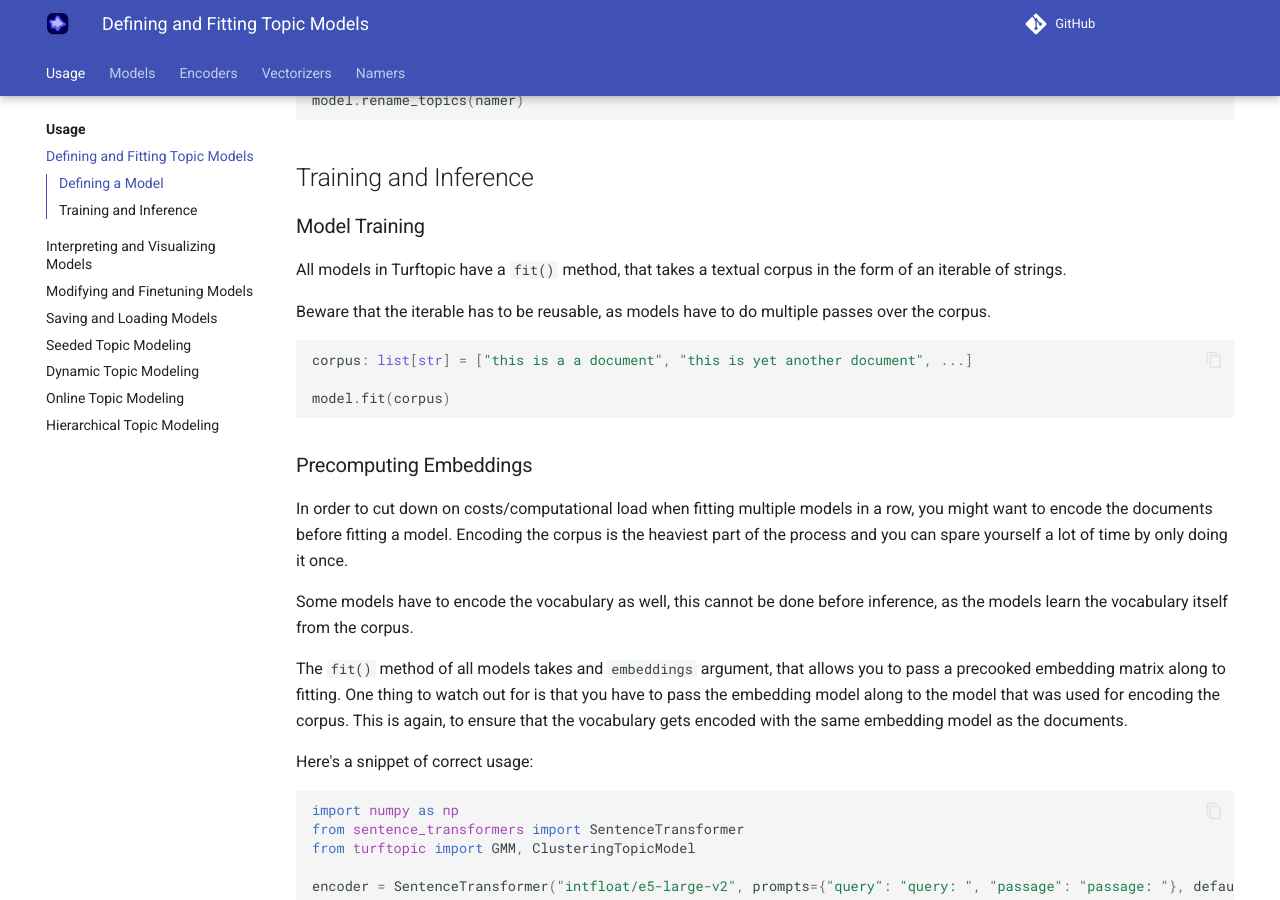
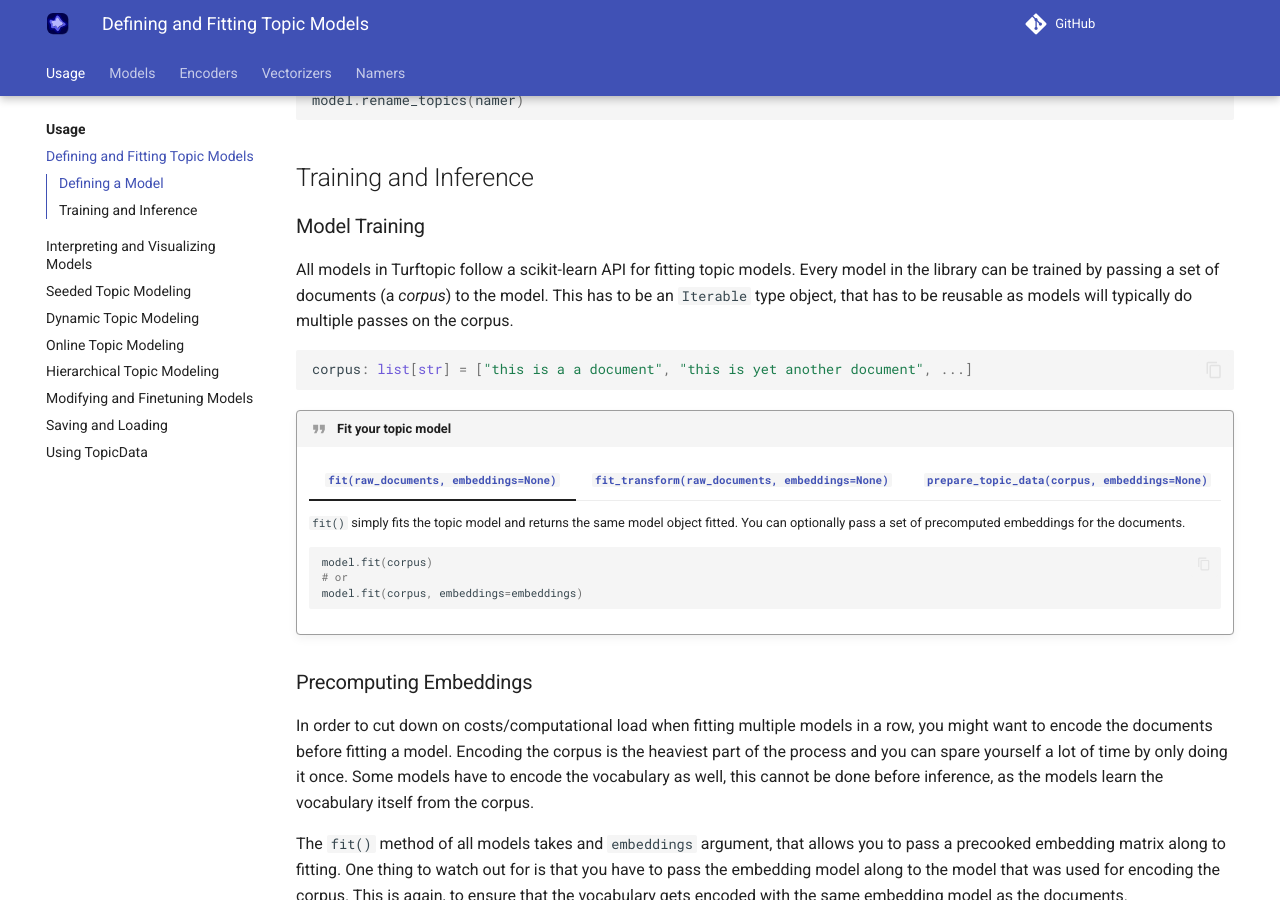
Before and after one commit to x-tabdeveloping/turftopic, an MkDocs documentation site: the page built from docs/model_definition_and_training.md, in a window 1280 px wide and 900 px high, scrolled down 2832 px. Built offline with MkDocs 1.6.1 and Material for MkDocs 9.7.7, drawn with Linux system fonts in a browser that asks for light colours; comment, search, counter and statistics services are not loaded.

Commit message:
Added documentation on TopicData

````diff
--- a/docs/model_definition_and_training.md
+++ b/docs/model_definition_and_training.md
@@ -182,22 +182,64 @@
 ## Training and Inference
 
 ### Model Training
-
-All models in Turftopic have a `fit()` method, that takes a textual corpus in the form of an iterable of strings.
-
-Beware that the iterable has to be reusable, as models have to do multiple passes over the corpus.
+All models in Turftopic follow a scikit-learn API for fitting topic models.
+Every model in the library can be trained by passing a set of documents (a _corpus_) to the model.
+This has to be an `Iterable` type object, that has to be reusable as models will typically do multiple passes on the corpus.
 
 ```python
 corpus: list[str] = ["this is a a document", "this is yet another document", ...]
+```
+!!! quote "Fit your topic model"
+    === "`fit(raw_documents, embeddings=None)`"
 
-model.fit(corpus)
-```
+        `fit()` simply fits the topic model and returns the same model object fitted.
+        You can optionally pass a set of precomputed embeddings for the documents.
+
+        ```python
+        model.fit(corpus)
+        # or
+        model.fit(corpus, embeddings=embeddings)
+        ```
+
+    === "`fit_transform(raw_documents, embeddings=None)`"
+
+        `fit_transform()` not only trains the model but also returns topic-proportions in all documents in the corpus.
+        ```python
+        document_topic_matrix = model.fit_transform(corpus)
+        # or
+        document_topic_matrix = model.fit_transform(corpus, embeddings=embeddings)
+        print(document_topic_matrix.shape)
+        # prints (n_documents, n_topics)
+        ```
+    === "`prepare_topic_data(corpus, embeddings=None)`"
+
+        `prepare_topic_data()` not only fits the model (only if not already fitted), but also saves other aspects of topic inference, which makes it easier to then use this object for pretty printing and visualizing your models (see [Model Interpretation](model_interpretation.md))
+
+        ```python
+        topic_data = model.prepare_topic_data(corpus)
+        # print to see what attributes you can access.
+        print(topic_data)
+        ```
+        ```
+        TopicData
+        ├── corpus (1000)
+        ├── vocab (1746,)
+        ├── document_term_matrix (1000, 1746)
+        ├── topic_term_matrix (10, 1746)
+        ├── document_topic_matrix (1000, 10)
+        ├── document_representation (1000, 384)
+        ├── transform
+        ├── topic_names (10)
+        ├── has_negative_side
+        └── hierarchy
+        ```
+        See [Using TopicData](topic_data.md) for more detail.
+
 
 ### Precomputing Embeddings
 
 In order to cut down on costs/computational load when fitting multiple models in a row, you might want to encode the documents before fitting a model.
 Encoding the corpus is the heaviest part of the process and you can spare yourself a lot of time by only doing it once.
-
 Some models have to encode the vocabulary as well, this cannot be done before inference, as the models learn the vocabulary itself from the corpus.
 
 The `fit()` method of all models takes and `embeddings` argument, that allows you to pass a precooked embedding matrix along to fitting.
--- a/mkdocs.yml
+++ b/mkdocs.yml
@@ -6,12 +6,13 @@
     - Getting Started: index.md
     - Defining and Fitting Topic Models: model_definition_and_training.md
     - Interpreting and Visualizing Models: model_interpretation.md
-    - Modifying and Finetuning Models: finetuning.md
-    - Saving and Loading Models: persistence.md
     - Seeded Topic Modeling: seeded.md
     - Dynamic Topic Modeling: dynamic.md
     - Online Topic Modeling: online.md
     - Hierarchical Topic Modeling: hierarchical.md
+    - Modifying and Finetuning Models: finetuning.md
+    - Saving and Loading: persistence.md
+    - Using TopicData: topic_data.md
   - Models:
     - Model Overview: model_overview.md
     - Semantic Signal Separation (S³): s3.md
````
Also changed, not shown: docs/model_interpretation.md (+3 -3 lines), docs/persistence.md (+26 -1 lines), docs/topic_data.md (added, +68 -0 lines).
